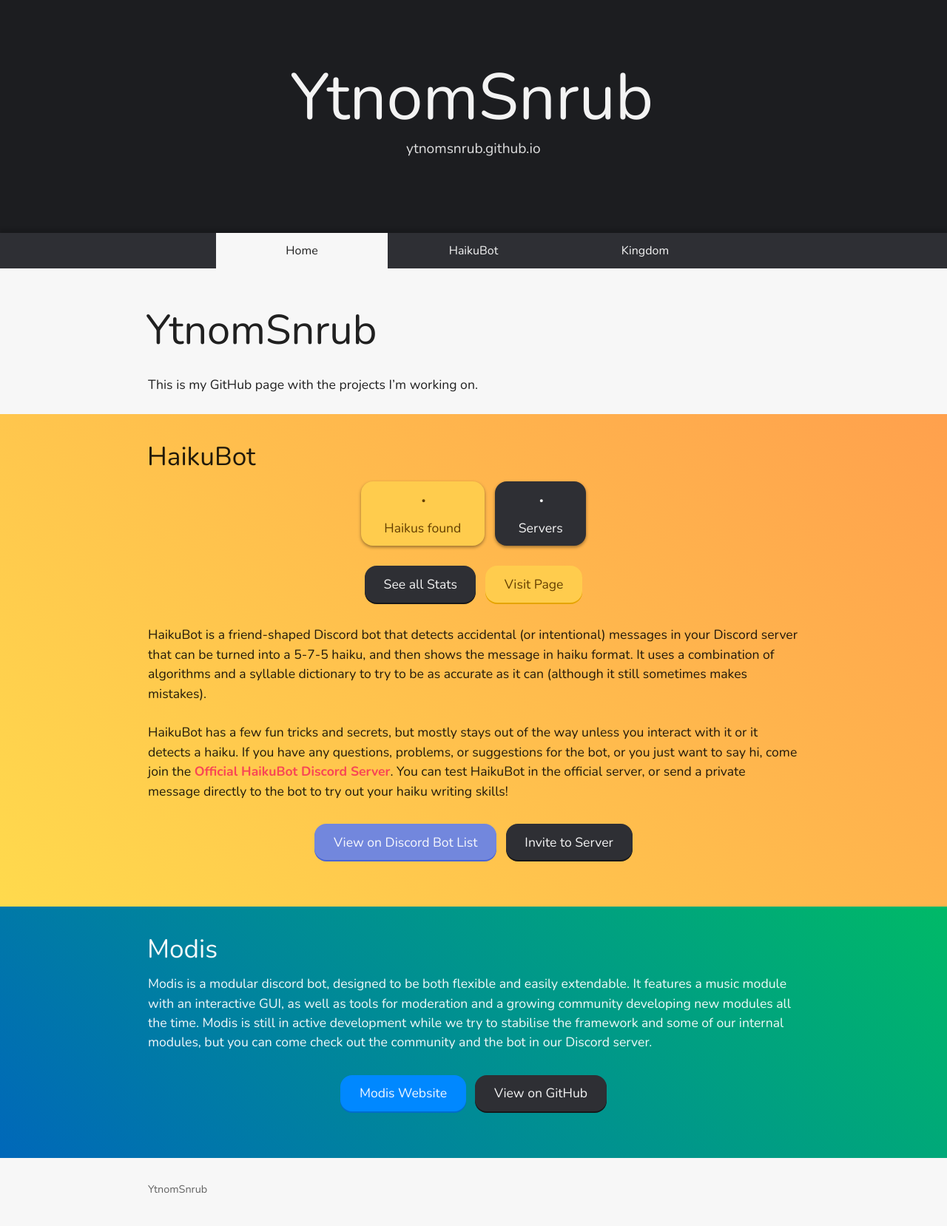
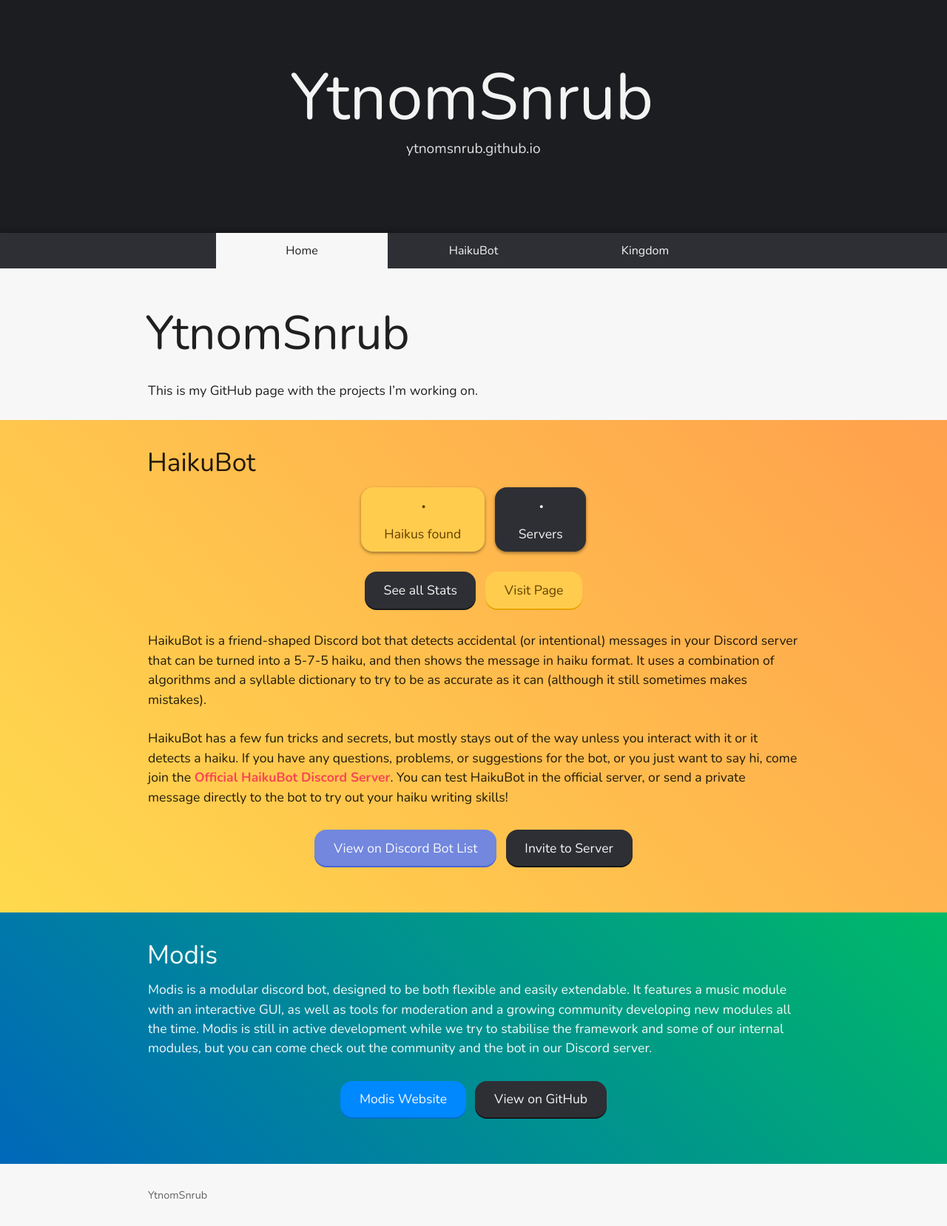
Before and after one commit to YtnomSnrub/ytnomsnrub.github.io, a Jekyll site: the page built from index.md, in a window 1280 px wide. Shown: the whole page at 74% size. Built offline with Jekyll 4.4.1, drawn with Linux system fonts in a browser that asks for light colours; nearby versions of some CDN libraries; our own code applies the rules of GitHub Pages for plain Markdown files.

Commit message:
Improved fonts and panels

```diff
--- a/_includes/content/haikubot-guides.html
+++ b/_includes/content/haikubot-guides.html
@@ -1,5 +1,5 @@
 <div class="content-panel">
-    <h2 id="Guides">Guides</h2>
+    <h2 id="Guides" class="panel-heading">Guides</h2>
 
     <ul>
         <li><a href="/haikubot/guides/restricting-haikubot">Restricting HaikuBot</a></li>
--- a/_includes/content/haikubot-patreon.html
+++ b/_includes/content/haikubot-patreon.html
@@ -1,5 +1,5 @@
 <div class="content-panel panel-patreon">
-    <h2 id="Patreon">Patreon</h2>
+    <h2 id="Patreon" class="panel-heading">Patreon</h2>
 
     <p>You can also support HaikuBot on Patreon. By pledging a small amount of money each month to the ongoing
         development of HaikuBot you can gain access to a cool Patreon-only badge next to your signature for each haiku,
--- a/_includes/content/haikubot-tumblr.html
+++ b/_includes/content/haikubot-tumblr.html
@@ -1,5 +1,5 @@
 <div class="content-panel panel-tumblr">
-    <h2 id="Tumblr">Tumblr</h2>
+    <h2 id="Tumblr" class="panel-heading">Tumblr</h2>
 
     <p>I'm working on a version of HaikuBot for Tumblr. It's still a work in progress, and I need blogs to follow. If
         you want HaikuBot to search and reblog your posts, send an ask from your blog. Beep boop!</p>
--- a/_includes/content/kingdom-info.html
+++ b/_includes/content/kingdom-info.html
@@ -1,5 +1,5 @@
 <div class="content-panel panel-kingdom">
-    <h2>Kingdom</h2>
+    <h2 id="Kingdom" class="panel-heading">Kingdom</h2>
 
     <p>Kingdom is a smart random card picker for the Dominion card game. Using its deep knowledge of what every single
         card in the game does, and how all the cards interact with one another, Kingdom creates dynamic and interesting
--- a/_includes/content/modis-info.html
+++ b/_includes/content/modis-info.html
@@ -1,5 +1,5 @@
 <div class="content-panel panel-modis">
-    <h2>Modis</h2>
+    <h2 class="panel-heading">Modis</h2>
 
     <p>Modis is a modular discord bot, designed to be both flexible and easily extendable. It features a music module
         with an interactive GUI, as well as tools for moderation and a growing community developing new modules all the
--- a/_scss/fonts.scss
+++ b/_scss/fonts.scss
@@ -17,7 +17,7 @@
     margin-left: -0.05em;
 
     font-family: "Nunito", Arial, Helvetica, sans-serif;
-    font-weight: 400;
+    font-weight: 200;
 }
 
 @mixin font-subheading {
--- a/_scss/page/panels.scss
+++ b/_scss/page/panels.scss
@@ -30,11 +30,7 @@
         transform: translateX(-50%);
     }
 
-    h1 {
-        font-size: 3.5rem;
-    }
-
-    h2 {
+    .panel-heading {
         font-size: 2.2rem;
     }
 
--- a/_scss/page/text.scss
+++ b/_scss/page/text.scss
@@ -15,7 +15,7 @@
     margin-top: 1rem;
     margin-bottom: 2rem;
 
-    font-size: 3.5rem;
+    font-size: 4.0rem;
 
 @include font-heading;
 
--- a/index.md
+++ b/index.md
@@ -15,6 +15,6 @@
 
 This is my GitHub page with the projects I'm working on.
 
-{% include content/haikubot-info.html title="<h2>HaikuBot</h2>" show_page_link=true %}
+{% include content/haikubot-info.html title="<h2 class=\"panel-heading\">HaikuBot</h2>" show_page_link=true %}
 
 {% include content/modis-info.html %}
```
